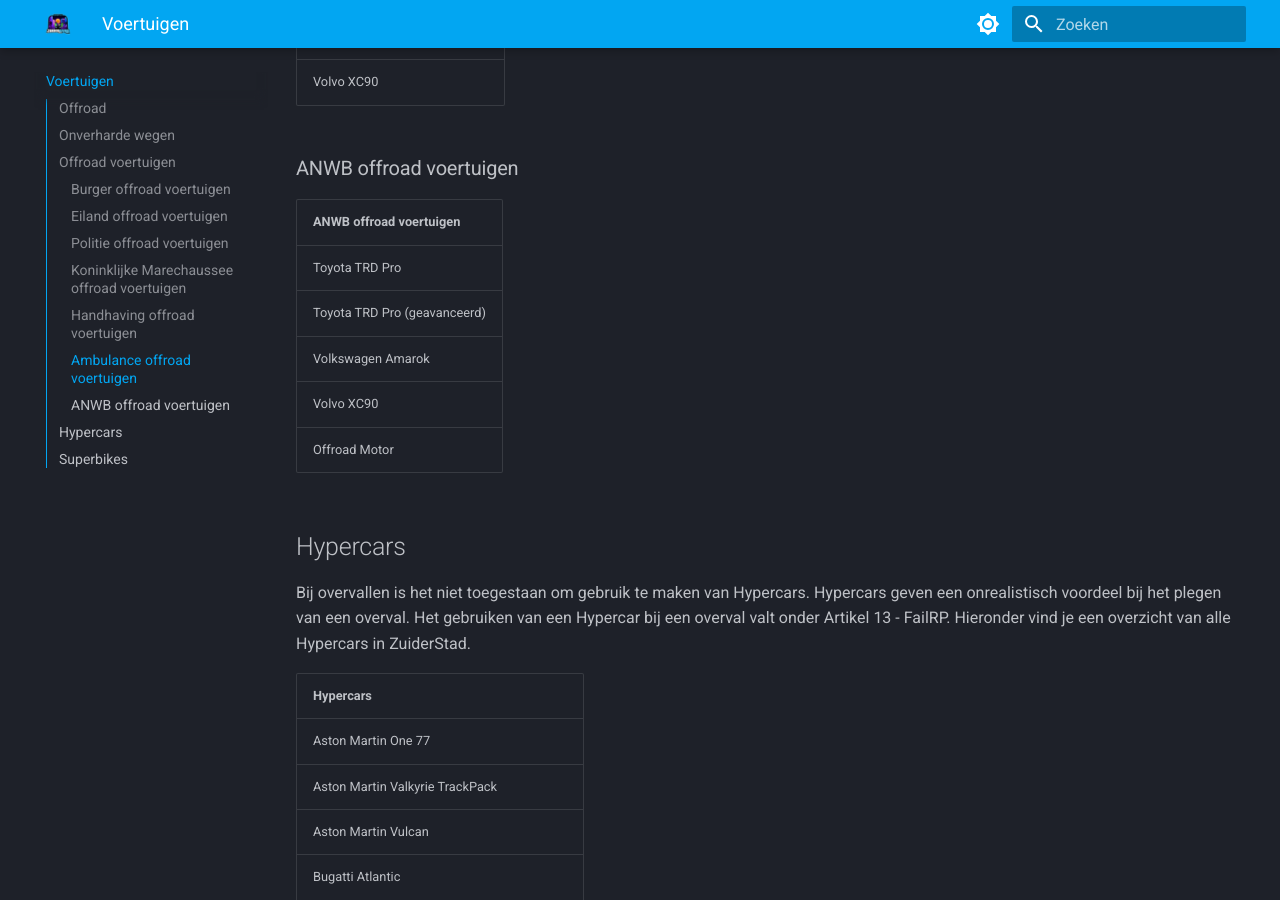
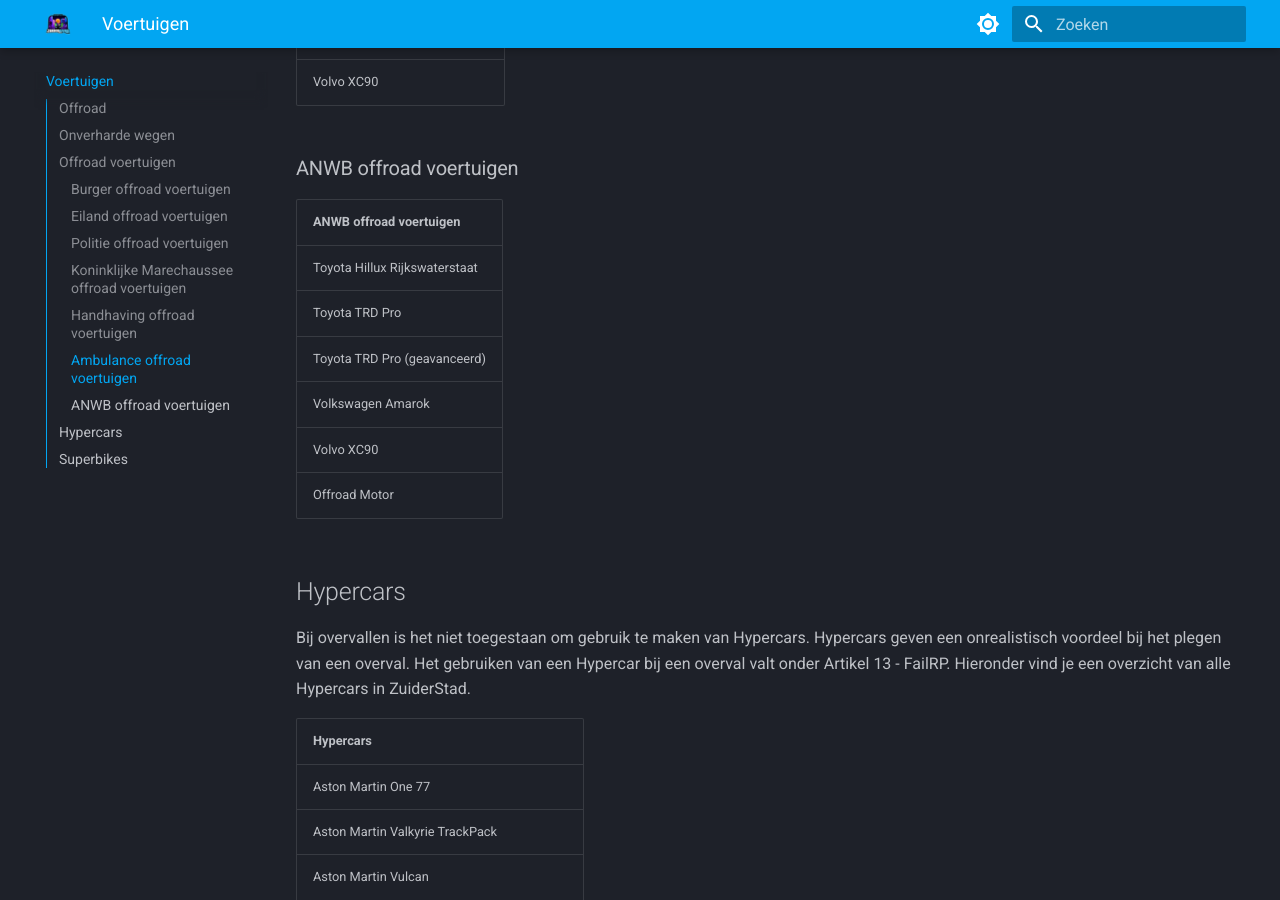
Before and after one commit to ZuiderStad-RP/regels, an MkDocs documentation site: the page built from docs/voertuigen.md, in a window 1280 px wide and 900 px high, scrolled down 7179 px. Built offline with MkDocs 1.6.1 and Material for MkDocs 9.7.7, drawn with Linux system fonts in a browser that asks for light colours.

Commit message:
Update voertuigen.md

```diff
--- a/docs/voertuigen.md
+++ b/docs/voertuigen.md
@@ -168,6 +168,7 @@
 ### ANWB offroad voertuigen
 <table>
 <thead><th>ANWB offroad voertuigen</th></tr></thead><tbody>
+ <tr><td>Toyota Hillux Rijkswaterstaat</td></tr>
  <tr><td>Toyota TRD Pro</td></tr>
  <tr><td>Toyota TRD Pro (geavanceerd)</td></tr>
  <tr><td>Volkswagen Amarok</td></tr>
```
